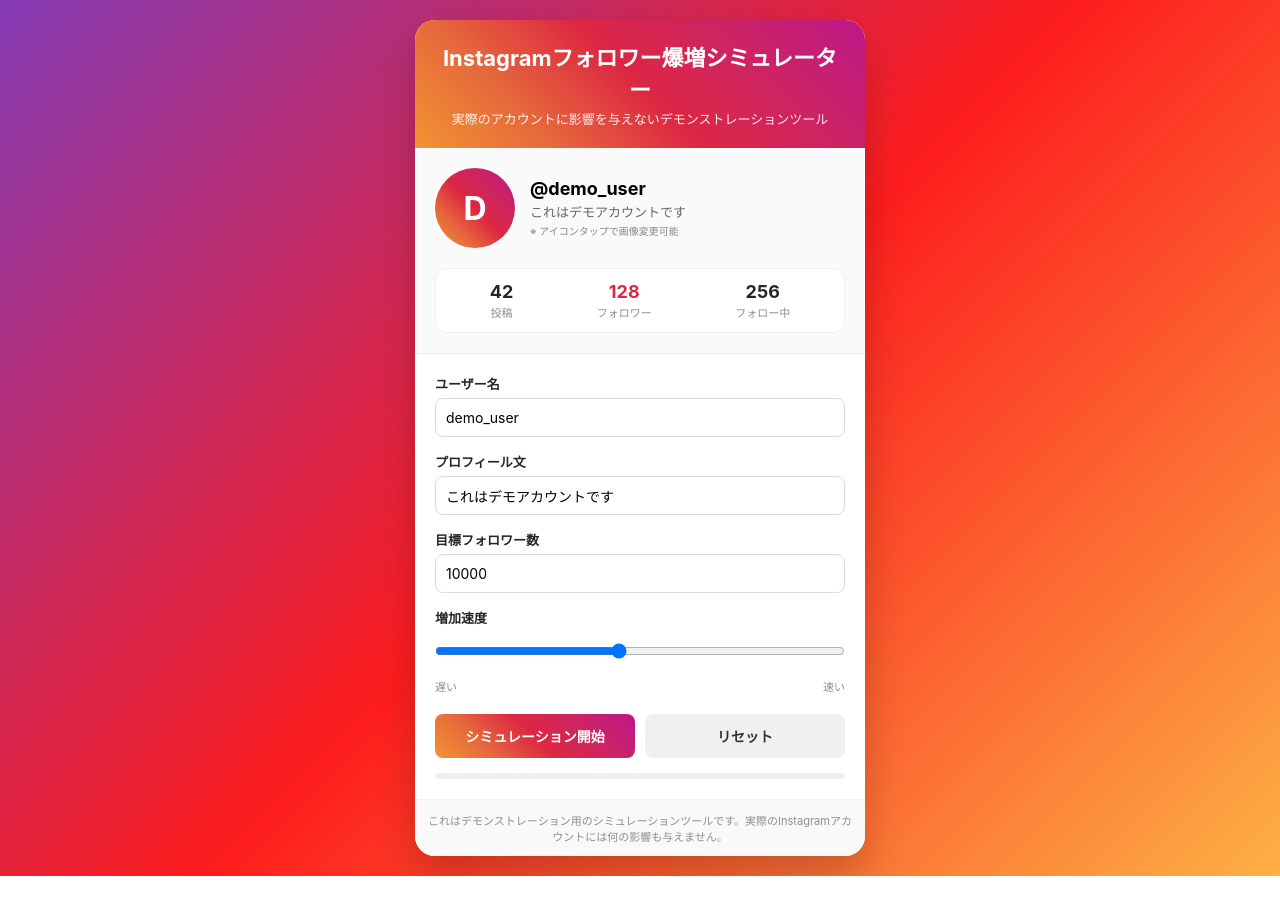
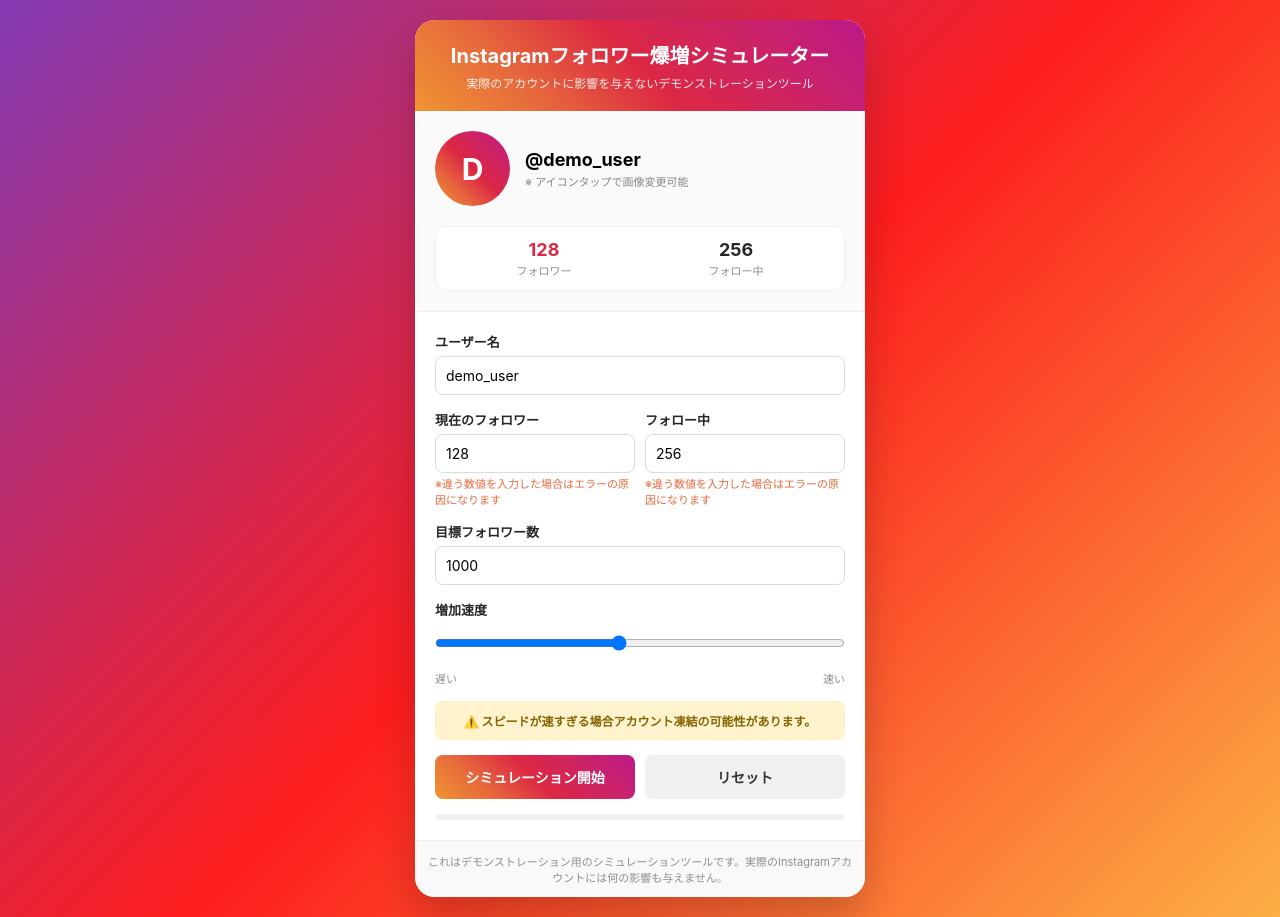
Before and after one commit to Discourd/test, a Flask app: page / in a window 1280 px wide. Before the commit the page ends 876 px from the top, so only its background shows below. Run offline with Flask 3, Linux system fonts and the light colour scheme.

Commit message:
Update index.html

```diff
--- a/templates/index.html
+++ b/templates/index.html
@@ -38,13 +38,13 @@
         }
 
         .header h1 {
-            font-size: 22px;
+            font-size: 20px;
             font-weight: 700;
             margin-bottom: 5px;
         }
 
         .header p {
-            font-size: 13px;
+            font-size: 12px;
             opacity: 0.9;
         }
 
@@ -62,8 +62,8 @@
 
         .avatar-box {
             position: relative;
-            width: 80px;
-            height: 80px;
+            width: 75px;
+            height: 75px;
             margin-right: 15px;
             cursor: pointer;
             flex-shrink: 0;
@@ -78,7 +78,7 @@
             justify-content: center;
             align-items: center;
             color: white;
-            font-size: 32px;
+            font-size: 30px;
             font-weight: bold;
             object-fit: cover;
         }
@@ -95,16 +95,9 @@
             word-break: break-all;
         }
 
-        .profile-bio {
-            font-size: 13px;
-            color: #666;
-            word-break: break-all;
-        }
-
         .avatar-hint {
-            font-size: 10px;
+            font-size: 11px;
             color: #888;
-            margin-top: 2px;
         }
 
         .stats {
@@ -118,6 +111,7 @@
 
         .stat-item {
             text-align: center;
+            flex: 1;
         }
 
         .stat-value {
@@ -149,6 +143,13 @@
             color: #262626;
         }
 
+        .input-group .sub-note {
+            font-size: 11px;
+            color: #e6683c;
+            font-weight: normal;
+            margin-top: 2px;
+        }
+
         .input-group input {
             width: 100%;
             padding: 10px;
@@ -162,10 +163,30 @@
             border-color: #0095f6;
         }
 
+        .flex-inputs {
+            display: flex;
+            gap: 10px;
+        }
+
+        .flex-inputs .input-group {
+            flex: 1;
+        }
+
+        .warning-banner {
+            background: #fff3cd;
+            color: #856404;
+            border: 1px solid #ffeeba;
+            padding: 10px;
+            border-radius: 8px;
+            font-size: 12px;
+            font-weight: bold;
+            text-align: center;
+            margin-bottom: 15px;
+        }
+
         .button-group {
             display: flex;
             gap: 10px;
-            margin-top: 20px;
         }
 
         .btn {
@@ -259,7 +280,7 @@
             height: 100%;
             background: linear-gradient(45deg, #f09433 0%, #e6683c 25%, #dc2743 50%, #cc2366 75%, #bc1888 100%);
             width: 0%;
-            transition: width 0.2s;
+            transition: width 0.1s;
         }
 
         .disclaimer {
@@ -289,16 +310,11 @@
 
                 <div class="profile-info">
                     <div class="profile-name" id="profileName">demo_user</div>
-                    <div class="profile-bio" id="profileBio">これはデモアカウントです</div>
                     <div class="avatar-hint">※ アイコンタップで画像変更可能</div>
                 </div>
             </div>
 
             <div class="stats">
-                <div class="stat-item">
-                    <div class="stat-value" id="postCount">42</div>
-                    <div class="stat-label">投稿</div>
-                </div>
                 <div class="stat-item">
                     <div class="stat-value" id="followerCount" style="color: #dc2743;">128</div>
                     <div class="stat-label">フォロワー</div>
@@ -316,14 +332,22 @@
                 <input type="text" id="username" placeholder="例: user123" value="demo_user">
             </div>
 
-            <div class="input-group">
-                <label for="bio">プロフィール文</label>
-                <input type="text" id="bio" placeholder="自己紹介を入力" value="これはデモアカウントです">
+            <div class="flex-inputs">
+                <div class="input-group">
+                    <label for="initialFollowers">現在のフォロワー</label>
+                    <input type="number" id="initialFollowers" value="128">
+                    <div class="sub-note">※違う数値を入力した場合はエラーの原因になります</div>
+                </div>
+                <div class="input-group">
+                    <label for="initialFollowing">フォロー中</label>
+                    <input type="number" id="initialFollowing" value="256">
+                    <div class="sub-note">※違う数値を入力した場合はエラーの原因になります</div>
+                </div>
             </div>
 
             <div class="input-group">
                 <label for="targetFollowers">目標フォロワー数</label>
-                <input type="number" id="targetFollowers" placeholder="目標フォロワー数" value="10000" min="100" max="1000000">
+                <input type="number" id="targetFollowers" placeholder="上限1000まで" value="1000">
             </div>
 
             <div class="input-group">
@@ -333,6 +357,10 @@
                     <span>遅い</span>
                     <span>速い</span>
                 </div>
+            </div>
+
+            <div class="warning-banner">
+                ⚠️ スピードが速すぎる場合アカウント凍結の可能性があります。
             </div>
 
             <div class="button-group">
@@ -359,13 +387,16 @@
 
     <script>
         const profileName = document.getElementById('profileName');
-        const profileBio = document.getElementById('profileBio');
         const profilePic = document.getElementById('profilePic');
         const followerCount = document.getElementById('followerCount');
+        const followingCount = document.getElementById('followingCount');
+
         const usernameInput = document.getElementById('username');
-        const bioInput = document.getElementById('bio');
+        const initialFollowersInput = document.getElementById('initialFollowers');
+        const initialFollowingInput = document.getElementById('initialFollowing');
         const targetFollowersInput = document.getElementById('targetFollowers');
         const growthSpeedInput = document.getElementById('growthSpeed');
+
         const startBtn = document.getElementById('startBtn');
         const resetBtn = document.getElementById('resetBtn');
         const notification = document.getElementById('notification');
@@ -373,7 +404,7 @@
         const progressFill = document.getElementById('progressFill');
 
         let currentFollowers = 128;
-        let targetFollowers = 10000;
+        let targetFollowers = 1000;
         let isSimulationRunning = false;
         let simulationInterval;
         let notificationTimeout;
@@ -381,14 +412,22 @@
         startBtn.addEventListener('click', startSimulation);
         resetBtn.addEventListener('click', resetSimulation);
         usernameInput.addEventListener('input', updateProfile);
-        bioInput.addEventListener('input', updateProfile);
+        initialFollowersInput.addEventListener('input', updateStats);
+        initialFollowingInput.addEventListener('input', updateStats);
 
         function updateProfile() {
             const val = usernameInput.value.trim().replace('@', '');
             profileName.textContent = val ? '@' + val : '@demo_user';
-            profileBio.textContent = bioInput.value || 'これはデモアカウントです';
             if (val) {
                 profilePic.textContent = val.charAt(0).toUpperCase();
+            }
+        }
+
+        function updateStats() {
+            if (!isSimulationRunning) {
+                currentFollowers = parseInt(initialFollowersInput.value) || 0;
+                followerCount.textContent = currentFollowers.toLocaleString();
+                followingCount.textContent = (parseInt(initialFollowingInput.value) || 0).toLocaleString();
             }
         }
 
@@ -406,23 +445,53 @@
             }
         }
 
+        // 1時間に3回までの実行制限チェック
+        function checkRateLimit() {
+            const now = Date.now();
+            const history = JSON.parse(localStorage.getItem('sim_history') || '[]');
+            // 1時間（3600,000ミリ秒）以内の実行履歴を抽出
+            const recent = history.filter(time => now - time < 3600000);
+
+            if (recent.length >= 3) {
+                return false;
+            }
+            recent.push(now);
+            localStorage.setItem('sim_history', JSON.stringify(recent));
+            return true;
+        }
+
         function startSimulation() {
             if (isSimulationRunning) return;
 
-            targetFollowers = parseInt(targetFollowersInput.value) || 10000;
+            targetFollowers = parseInt(targetFollowersInput.value) || 0;
+
+            // 数値が高すぎる場合のチェック（1000上限）
+            if (targetFollowers > 1000) {
+                showNotification('数値が高すぎます（目標は1,000までに設定してください）');
+                return;
+            }
+
             if (targetFollowers <= currentFollowers) {
                 showNotification('目標数は現在のフォロワー数より大きく設定してください');
+                return;
+            }
+
+            // 回数制限チェック
+            if (!checkRateLimit()) {
+                showNotification('エラー: 1時間に利用できるのは3回までです。時間を置いてお試しください。');
                 return;
             }
 
             isSimulationRunning = true;
             startBtn.textContent = '実行中...';
             startBtn.disabled = true;
+            initialFollowersInput.disabled = true;
+            initialFollowingInput.disabled = true;
 
             showNotification('フォロワー増加シミュレーションを開始しました！');
 
             const speed = 11 - parseInt(growthSpeedInput.value);
-            const interval = speed * 80;
+            const interval = speed * 25; // 1ずつ増やすためテンポを調整
             const startAmount = currentFollowers;
 
             simulationInterval = setInterval(() => {
@@ -434,7 +503,8 @@
                     return;
                 }
 
-                const increment = Math.floor(Math.random() * 50) + 10;
+                // 1の位から順番に＋1〜＋3ずつ細かく増やす
+                const increment = Math.floor(Math.random() * 3) + 1;
                 currentFollowers = Math.min(currentFollowers + increment, targetFollowers);
 
                 followerCount.textContent = currentFollowers.toLocaleString();
@@ -450,11 +520,13 @@
                 clearInterval(simulationInterval);
             }
 
-            currentFollowers = 128;
-            followerCount.textContent = currentFollowers.toLocaleString();
             isSimulationRunning = false;
             startBtn.textContent = 'シミュレーション開始';
             startBtn.disabled = false;
+            initialFollowersInput.disabled = false;
+            initialFollowingInput.disabled = false;
+
+            updateStats();
             progressFill.style.width = '0%';
 
             showNotification('シミュレーションをリセットしました');
@@ -468,11 +540,12 @@
 
             notificationTimeout = setTimeout(() => {
                 notification.classList.remove('show');
-            }, 3000);
+            }, 3500);
         }
 
-        // 初期表示合わせ
+        // 初期表示
         updateProfile();
+        updateStats();
     </script>
 </body>
 </html>
```
